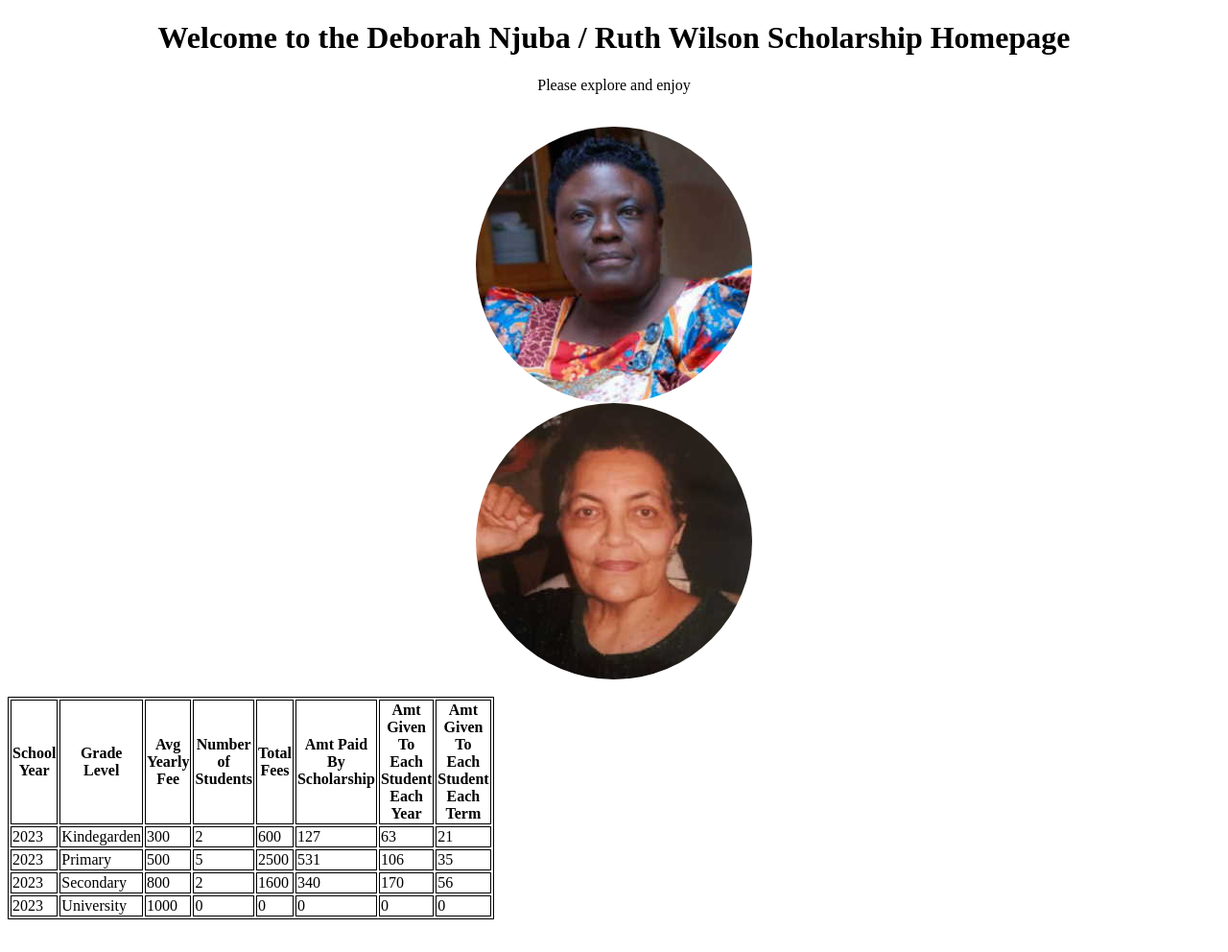
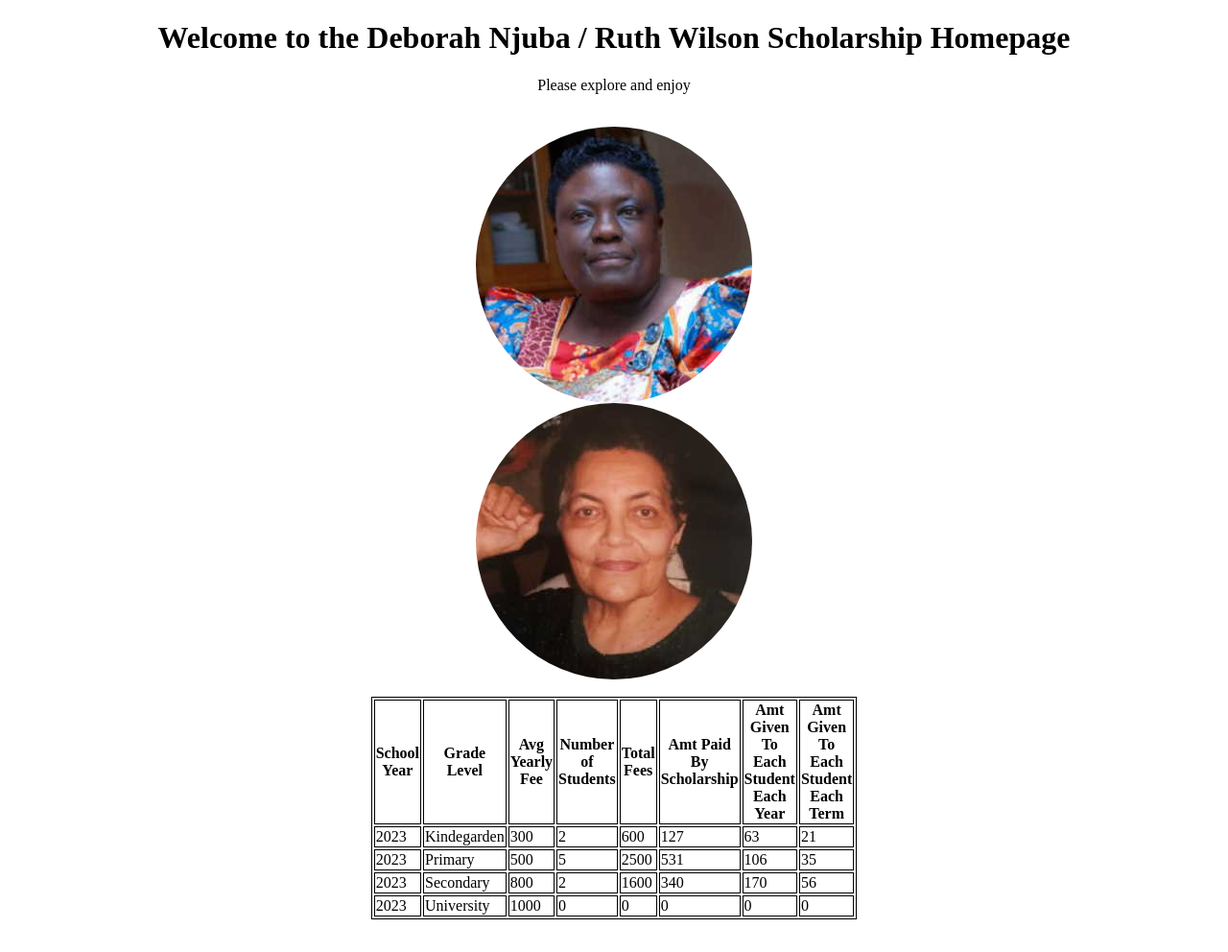
Before and after one commit to Wasambe/njuba, a plain HTML site: page index.html in a window 1280 px wide. Shown: the whole page at 96% size. Drawn offline with nearby package versions, Linux system fonts and the light colour scheme.

Commit message:
Update index.html

```diff
--- a/index.html
+++ b/index.html
@@ -8,6 +8,11 @@
 <style>
 table, th, td {
   border: 1px solid black;
+}
+
+.centertable{
+  margin-left: auto;
+  margin-right: auto;
 }
 
 img {
@@ -53,7 +58,7 @@ img {
 	</div>
 <br>
 
-<table id="tableManual" style="width:500px">
+<table class="centertable" id="tableManual" style="width:500px">
   <tr>
     <th style="width:5%">School Year</th>
     <th style="width:5%">Grade Level</th>
@@ -106,6 +111,7 @@ img {
     <td>0</td>
   </tr>
 </table>
+<br>
 
 <p>
 
```
